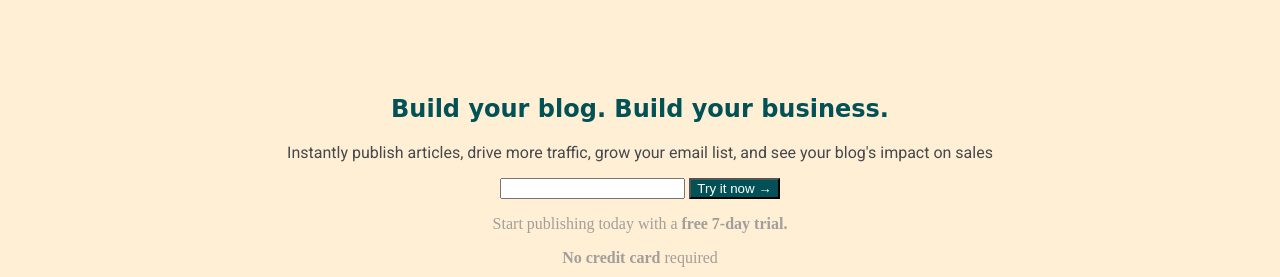
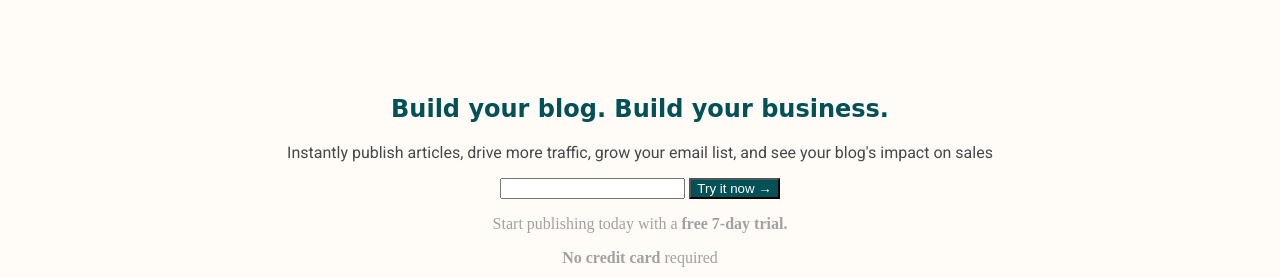
Before and after one commit to juliol1/match, a plain HTML site: page index.html in a window 1280 px wide. Shown: the part 130-407 px from the top of the page. Drawn offline with Linux system fonts and the light colour scheme; a web font is replaced by a local one.

Commit message:
hasta el reto 2

```diff
--- a/styles.css
+++ b/styles.css
@@ -1,5 +1,5 @@
 body {
-    background-color: papayawhip;
+    background-color: #fffbf7;
 }
 
 h1 {
```
